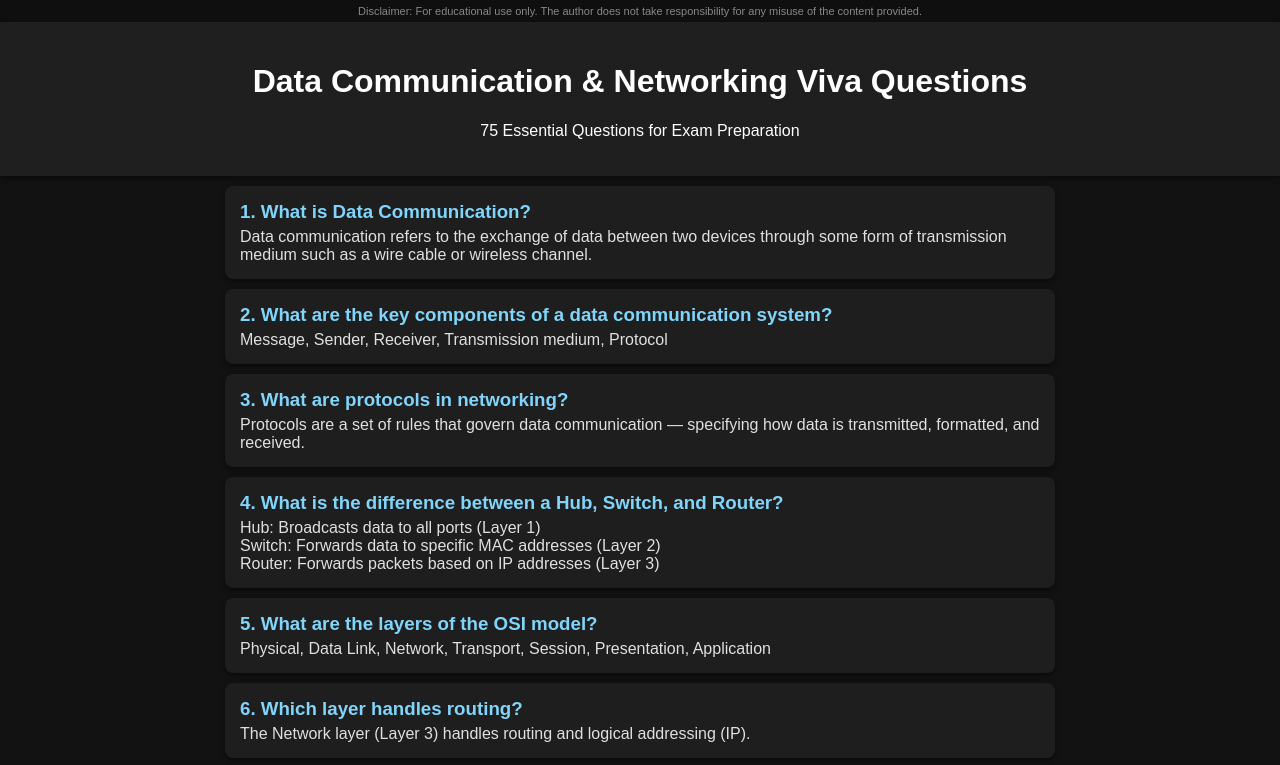
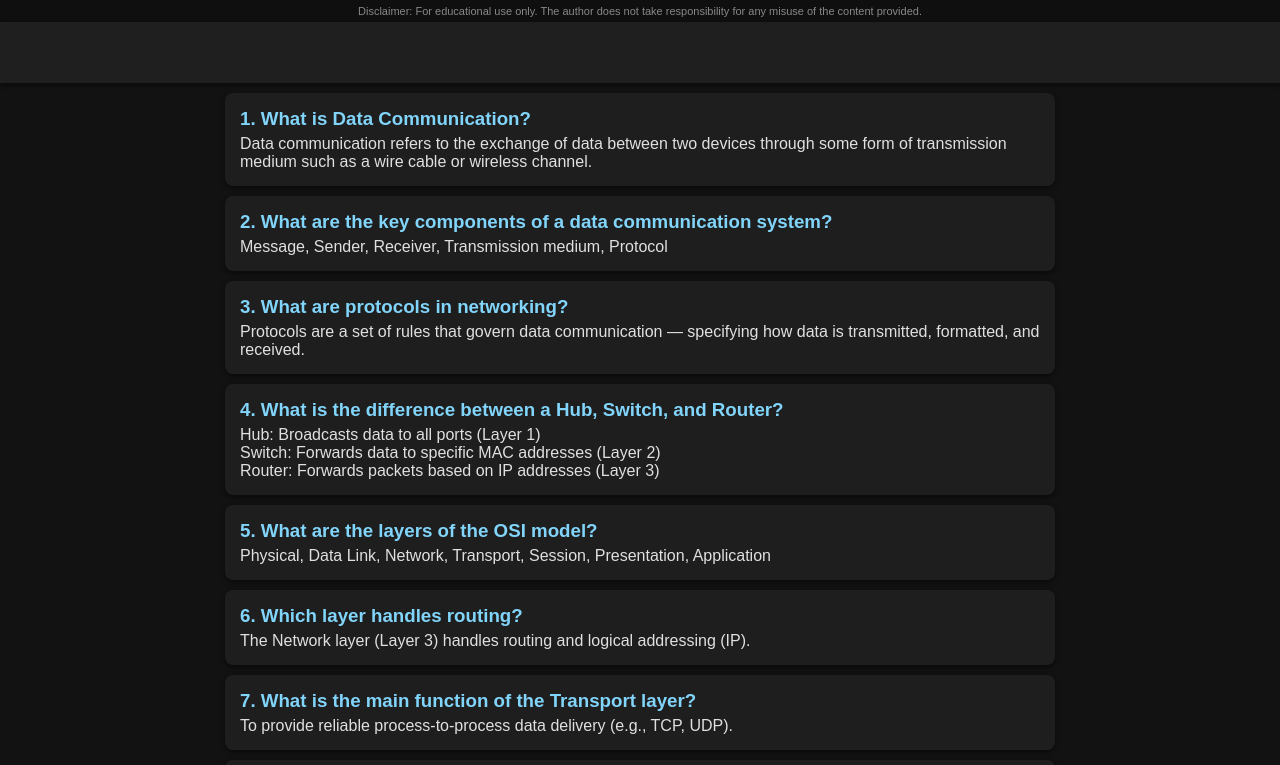
Before and after one commit to NattKann/Net_Viva, a plain HTML site: page index.html in a window 1280 px wide. Shown: the top 765 px of the page. Drawn offline with Linux system fonts and the light colour scheme.

Commit message:
Initial commit

```diff
--- a/index.html
+++ b/index.html
@@ -68,8 +68,8 @@
     Disclaimer: For educational use only. The author does not take responsibility for any misuse of the content provided.
   </div>
   <header>
-    <h1>Data Communication & Networking Viva Questions</h1>
-    <p>75 Essential Questions for Exam Preparation</p>
+    <h1></h1>
+    <p></p>
   </header>
 
   <main id="questions">
```
